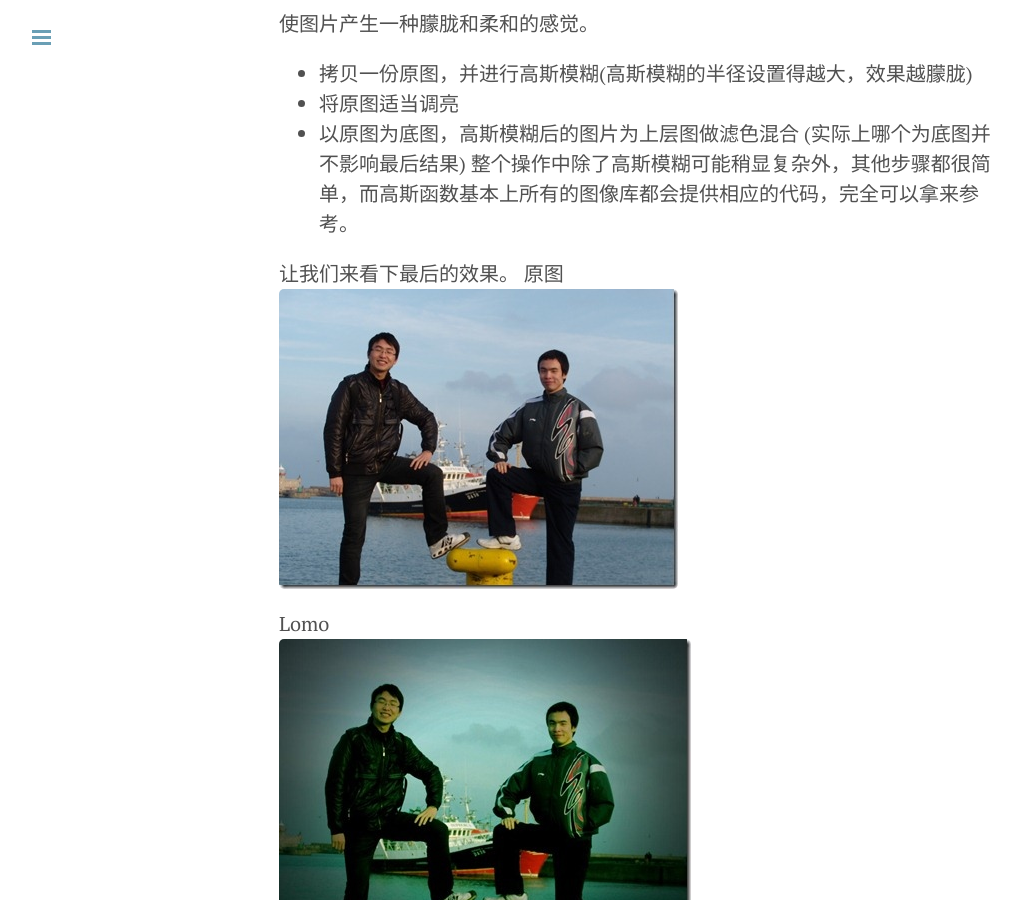
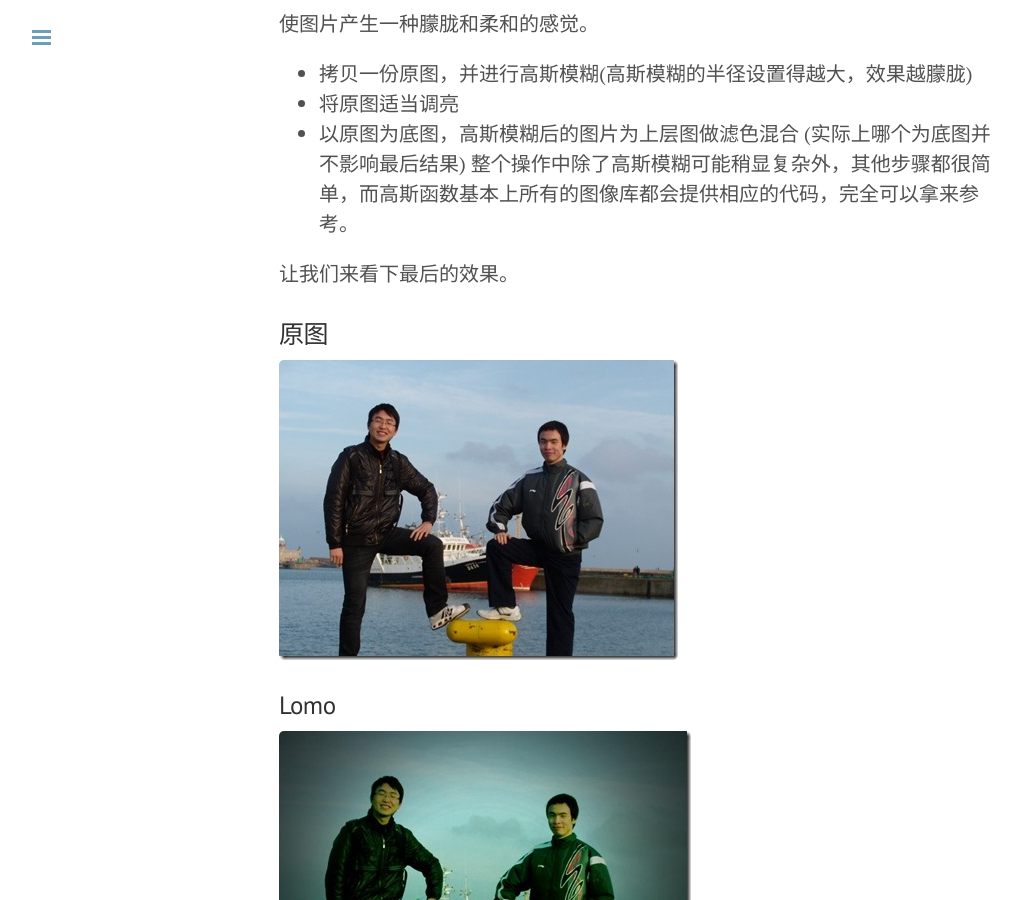
Before and after one commit to xiangwangfeng/xiangwangfeng.github.io, a Jekyll site: the page built from _posts/2011-02-28-图片编辑之一键特效.md, in a window 1280 px wide and 900 px high, scrolled down 1802 px. Shown: the whole window, without its empty margins (1-1022 px from the left). Built offline with Jekyll 4.4.1, drawn with Linux system fonts in a browser that asks for light colours; Markdown is read by kramdown in place of the engine named in the settings.

```diff
--- a/_posts/2011-02-28-图片编辑之一键特效.md
+++ b/_posts/2011-02-28-图片编辑之一键特效.md
@@ -45,13 +45,21 @@ Lomo指的是Lomo式的新摄影风格，它不注重构图、对焦，也不用
 整个操作中除了高斯模糊可能稍显复杂外，其他步骤都很简单，而高斯函数基本上所有的图像库都会提供相应的代码，完全可以拿来参考。
 
 让我们来看下最后的效果。
-原图
+
+###原图
+
 ![此处输入图片的描述][1]
-Lomo
+
+###Lomo
+
 ![此处输入图片的描述][2]
-反转负冲
+
+###反转负冲
+
 ![此处输入图片的描述][3]
-柔光
+
+###柔光
+
 ![此处输入图片的描述][4]
 
 TinyImage也初步搞定，上个链接：[TinyImage][5]（需要.NET 2.0支持）
```
